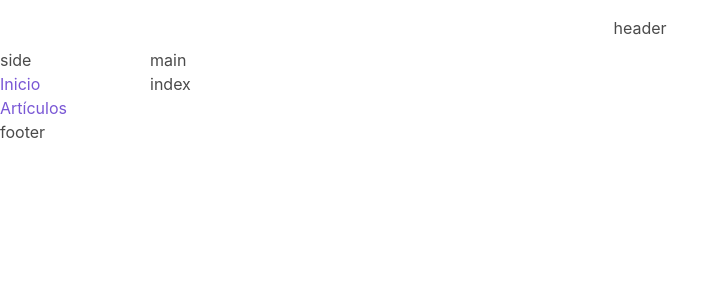
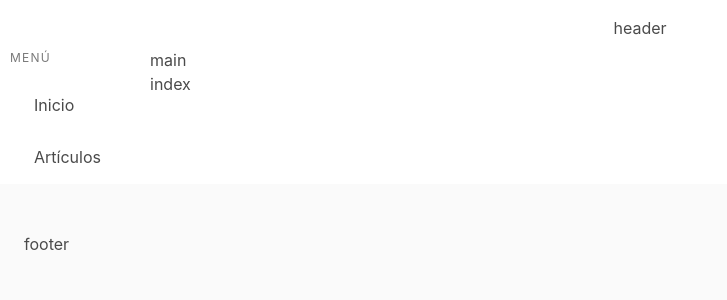
Before and after one commit to alexvkcr/shop, a Vue app in the folder shop/: page / in a window 1280 px wide. Shown: the top 300 px of the page, without its empty margins (0-727 px from the left). Built offline with nearby package versions, Linux system fonts and the light colour scheme.

Commit message:
Improvements SideBar Component

```diff
--- a/shop/src/App.vue
+++ b/shop/src/App.vue
@@ -3,7 +3,7 @@
     <app-header class="header"></app-header>
     <side-bar class="side-bar"></side-bar>
     <div class="main">main<router-view></router-view></div>
-    <footer class="footr">footer</footer>
+    <footer class="footer">footer</footer>
   </div>
 </template>
 
--- a/shop/src/components/SideBar.vue
+++ b/shop/src/components/SideBar.vue
@@ -1,11 +1,11 @@
 <template>
   <div id="SideBar">
-    <aside class="sidebar">side
-      <ul>
-        <li><router-link to="/">Inicio</router-link></li>
-        <li><router-link to="/items">Artículos</router-link></li>
-      </ul>
-    </aside>
+    <b-menu>
+      <b-menu-list label="Menú">
+        <router-link to="/"><b-menu-item label="Inicio"></b-menu-item></router-link>
+        <router-link to="/items"><b-menu-item label="Artículos"></b-menu-item></router-link>
+      </b-menu-list>
+    </b-menu>
   </div>
 </template>
 
@@ -19,11 +19,12 @@ export default {
 
 <style>
 #SideBar {
+  padding: 1px 10px;
 }
 
 @media screen and (max-width: 490px) {
-  @SideBar{
-    display: unset;
+  #SideBar{
+    display: none;
   }
 }
 </style>
```
